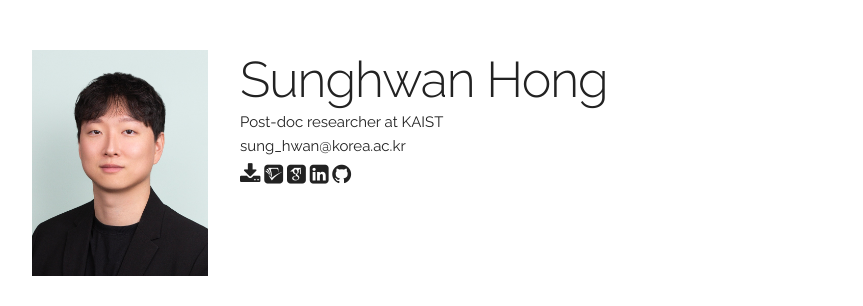
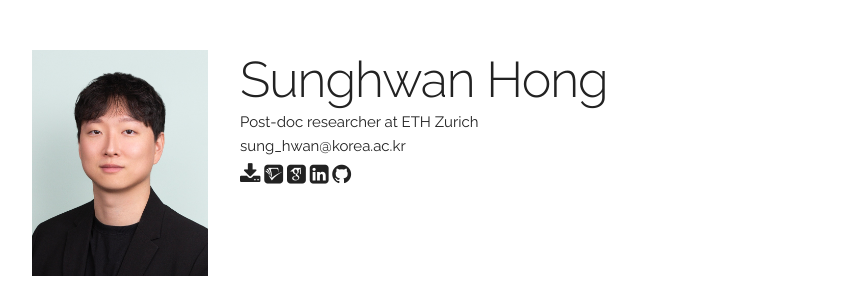
Before and after one commit to jang-1996/jang-1996.github.io, a Jekyll site: the page built from index.html, in a window 1280 px wide and 900 px high. Shown: the top 306 px of the window, without its empty margins (208-1071 px from the left). Built offline with Jekyll 4.4.1, drawn with Linux system fonts in a browser that asks for light colours; some web fonts are replaced.

Commit message:
Update main_info.yaml

```diff
--- a/_data/main_info.yaml
+++ b/_data/main_info.yaml
@@ -1,5 +1,5 @@
 name: "Sunghwan Hong"
-title: "Post-doc researcher at KAIST"
+title: "Post-doc researcher at ETH Zurich"
 email: "sung_hwan@korea.ac.kr"
 profile_pic: "/assets/profile-pics/profile.jpg"
 cv: "https://www.overleaf.com/read/sssqymszngcq#4195b4"
```
